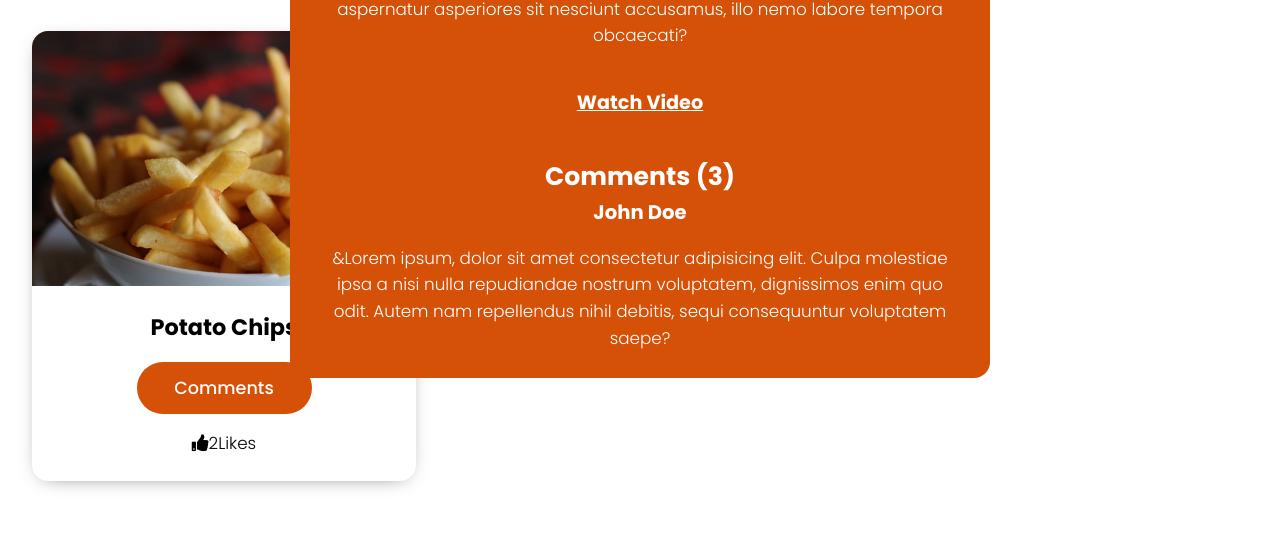
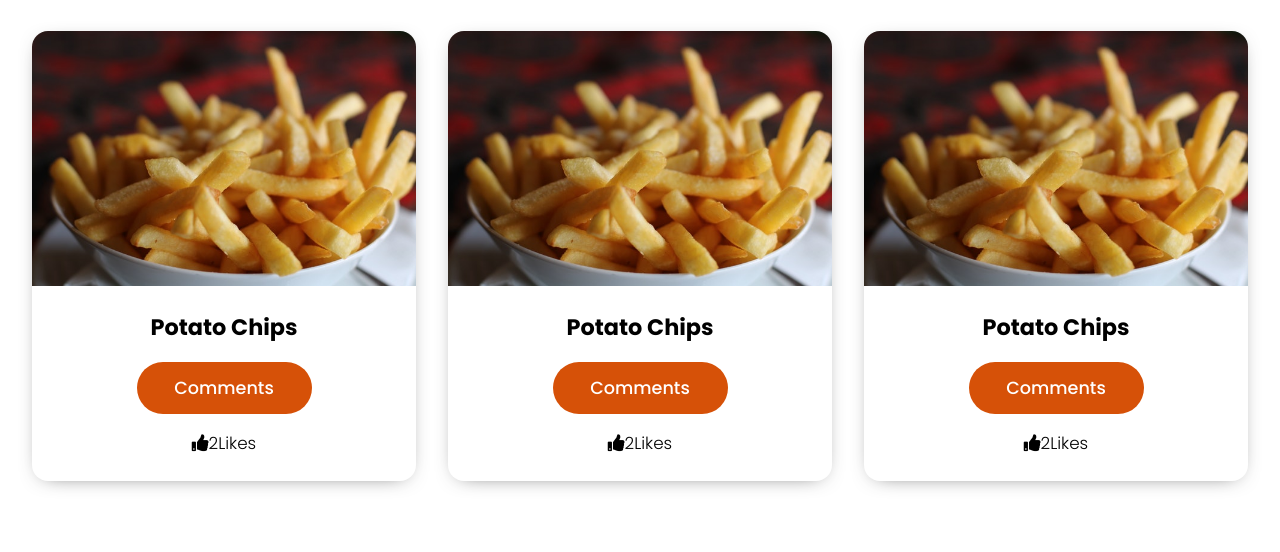
Before and after one commit to Emmy-github-webdev/meal, a plain HTML site: page index.html in a window 1280 px wide. Shown: the part 382-934 px from the top of the page. Drawn offline with Linux system fonts and the light colour scheme.

Commit message:
Add comment to meal details

```diff
--- a/index.html
+++ b/index.html
@@ -59,6 +59,28 @@
                             <i class = "fas fa-thumbs-up"></i>2Likes
                         </div>
                     </div>
+                    <div class="meal-item">
+                        <div class="meal-img">
+                            <img src="food.jpg" alt="food" />
+                        </div>
+                        <div class="meal-name">
+                            <h3>Potato Chips</h3>
+                            <!-- <a href="#" class="recipe-btn">Get Recipe</a> -->
+                            <a href="#" class="recipe-btn">Comments</a>
+                            <i class = "fas fa-thumbs-up"></i>2Likes
+                        </div>
+                    </div>
+                    <div class="meal-item">
+                        <div class="meal-img">
+                            <img src="food.jpg" alt="food" />
+                        </div>
+                        <div class="meal-name">
+                            <h3>Potato Chips</h3>
+                            <!-- <a href="#" class="recipe-btn">Get Recipe</a> -->
+                            <a href="#" class="recipe-btn">Comments</a>
+                            <i class = "fas fa-thumbs-up"></i>2Likes
+                        </div>
+                    </div>
                 </div>
 
             </div>
--- a/style.css
+++ b/style.css
@@ -159,7 +159,7 @@ body{
     width: 90%;
     height: 90%;
     overflow-y: scroll;
-    /* display: none; */
+    display: none;
     padding: 2rem 0;
 }
 .meal-details::-webkit-scrollbar{
```
